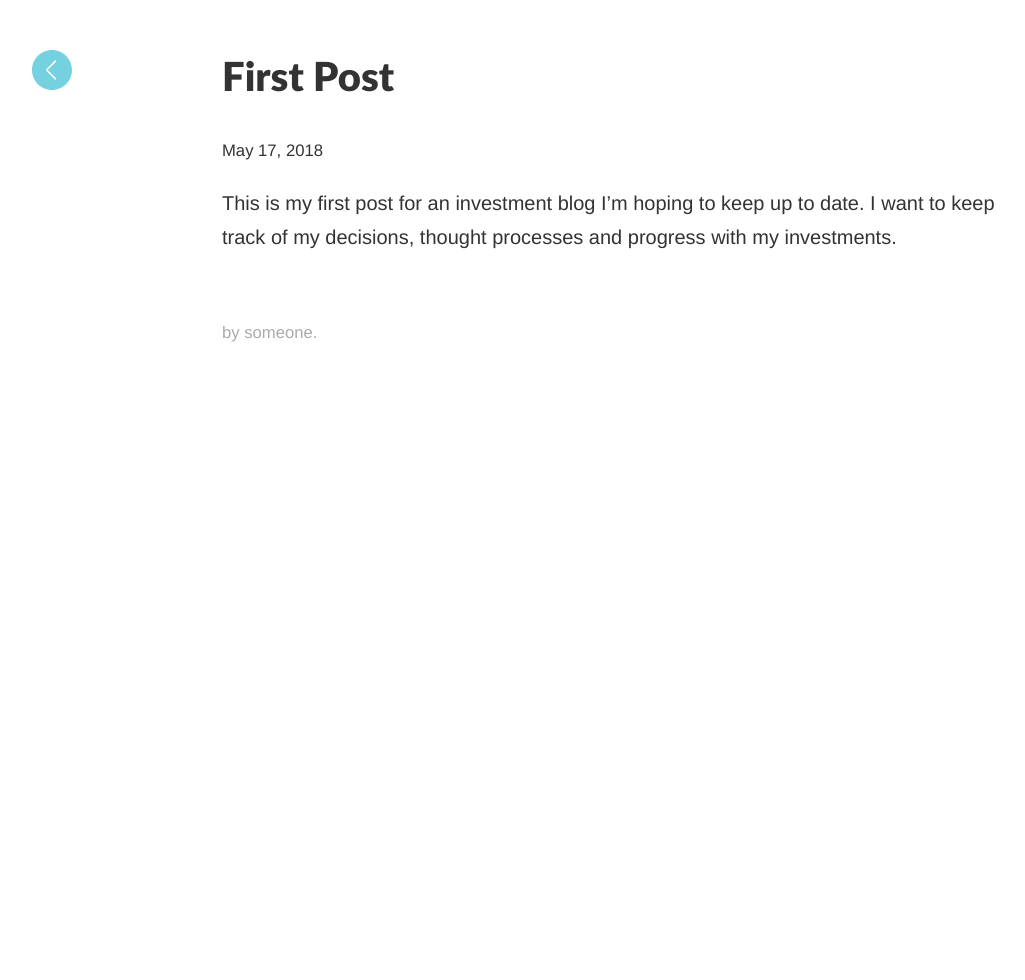
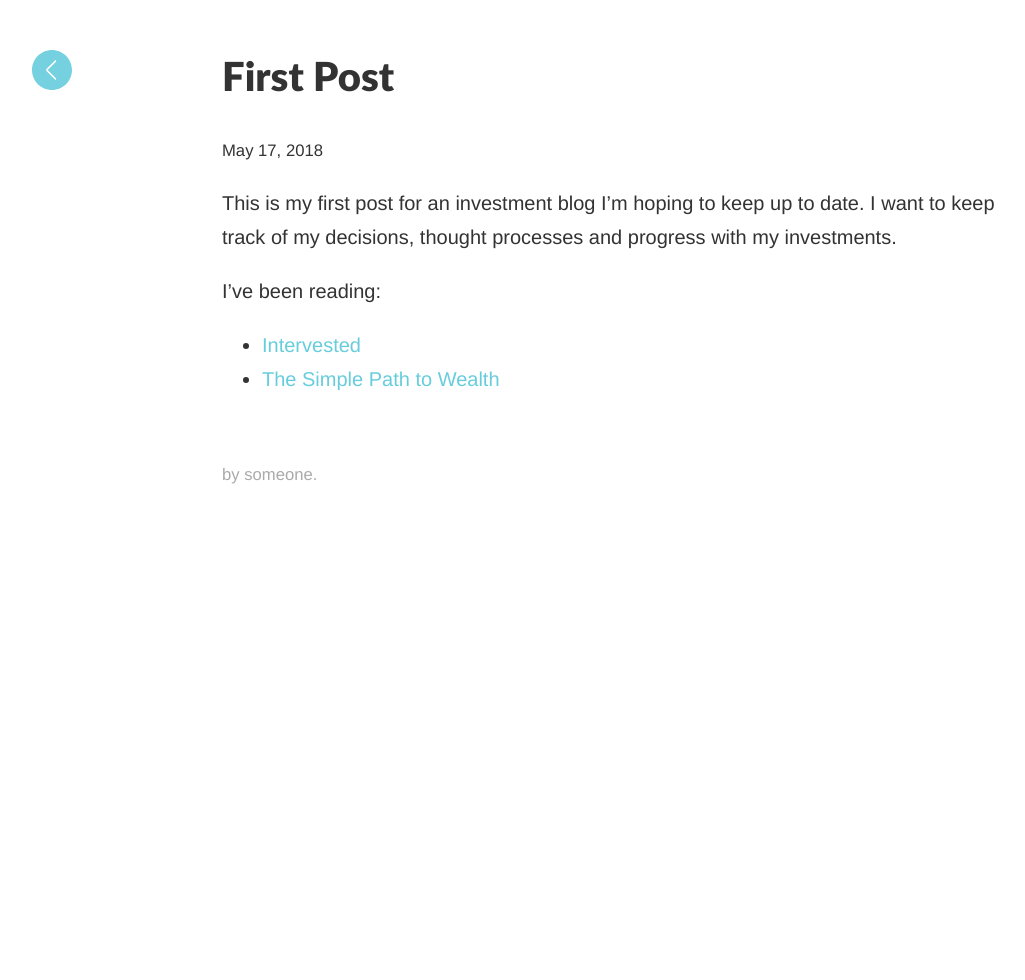
Before and after one commit to intervested/intervested, a Jekyll site: the page built from _posts/2018-05-16-first-post.md, in a window 1280 px wide. Shown: the whole page, without its empty margins (18-1043 px from the left). Built offline with Jekyll 4.4.1, drawn with Linux system fonts in a browser that asks for light colours.

Commit message:
Wed May 16 21:47:18 PDT 2018

```diff
--- a/_posts/2018-05-16-first-post.md
+++ b/_posts/2018-05-16-first-post.md
@@ -8,3 +8,8 @@ tags:
 ---
 
 This is my first post for an investment blog I'm hoping to keep up to date. I want to keep track of my decisions, thought processes and progress with my investments.
+
+I've been reading:
+
+* [Intervested](https://amzn.to/2GrNQsO)
+* [The Simple Path to Wealth](https://amzn.to/2GqwhcT)
```
